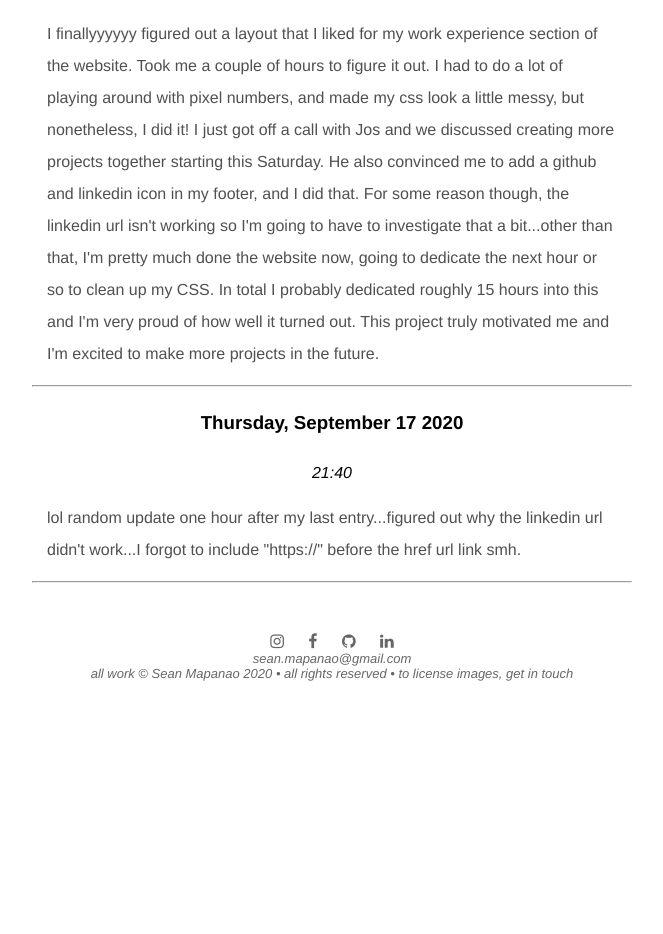
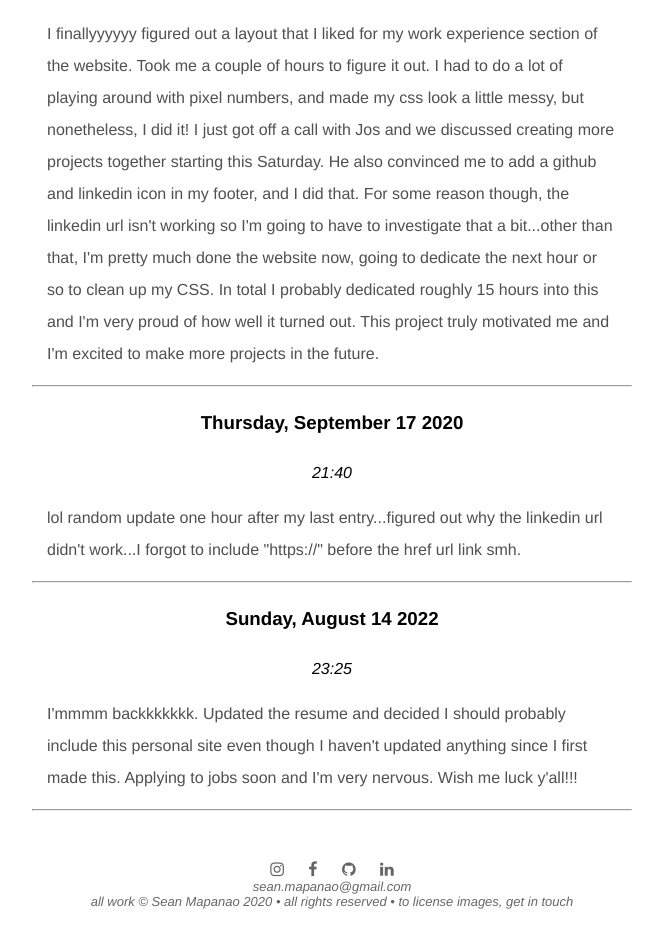
Before and after one commit to smapanao/PortfolioWebsite, a plain HTML site: page Website/blog.html in a window 1280 px wide. Shown: the part 1029-1963 px from the top of the page, without its empty margins (308-971 px from the left). Before the commit the page ends 1735 px from the top, so only its background shows below. Drawn offline with Linux system fonts and the light colour scheme.

Commit message:
added blog post, got rid of experience link

```diff
--- a/Website/blog.html
+++ b/Website/blog.html
@@ -24,7 +24,6 @@
             <ul class="nav_links">
                 <li><a href="index.html">Home</a></li>
                 <li><a href="aboutme.html">About Me</a></li>
-                <li><a href="work.html">Experience</a></li>
                 <li><a href="#"><span style="opacity:0.6">Blog</span></a></li>
                 <li><a href="photography.html">Photography</a></li>
                 <li><a href="music.html">Music</a></li>
@@ -85,6 +84,14 @@
             </p>
             <hr>
         </div>
+        <h3 style="text-align: center; padding:25px">Sunday, August 14 2022 </h3>
+        <p style="font-style: italic; text-align: center; padding:5px">23:25</p>
+        <div style="color:#505050;max-width: 600px; margin-left: auto;margin-right:auto; line-height: 2">
+            <p style="padding:15px"> I'mmmm backkkkkkk. Updated the resume and decided I should probably include this personal site even though
+                I haven't updated anything since I first made this. Applying to jobs soon and I'm very nervous. Wish me luck y'all!!!
+            </p>
+            <hr>
+        </div>
     </div>
     <footer>
             <a href="https://www.instagram.com/mapanownow/" style="text-decoration:none; padding:10px;
```
Also changed, not shown: Website/aboutme.html (+0 -1 lines), Website/contact.html (+0 -1 lines), Website/index.html (+0 -1 lines), Website/music.html (+0 -1 lines), Website/photography.html (+0 -1 lines), 1 other file.
